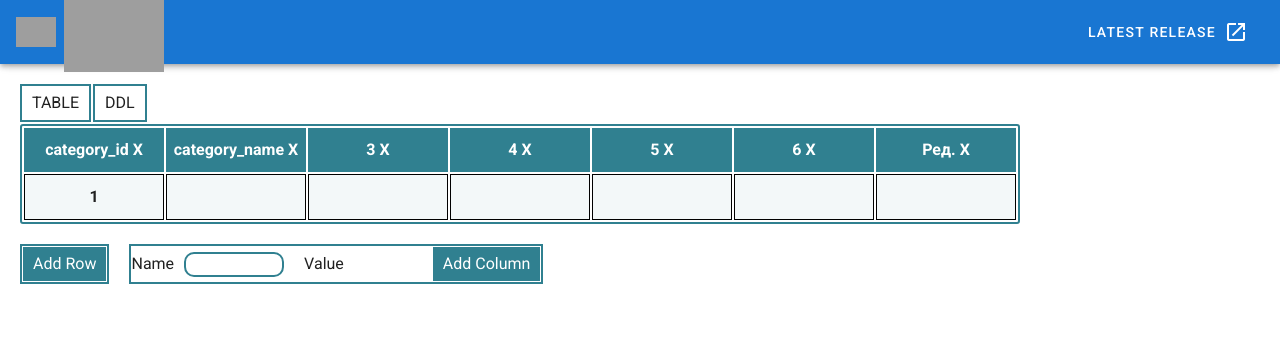
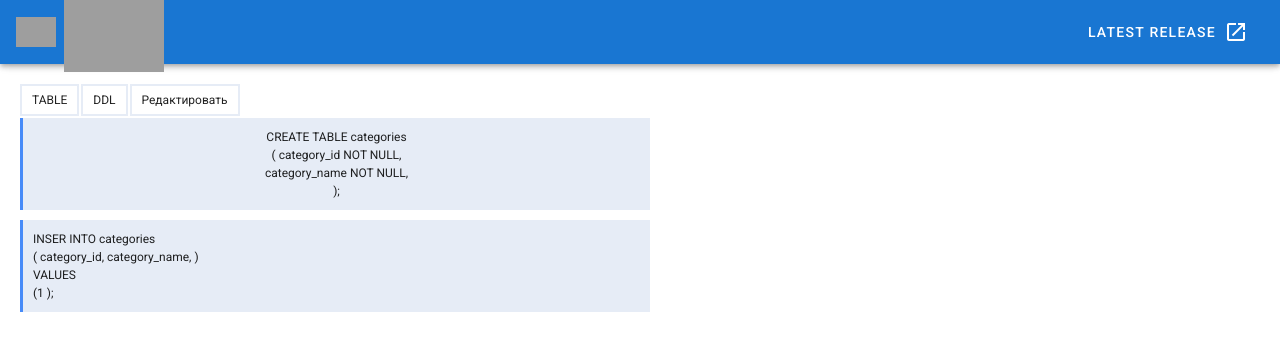
Before and after one commit to Owe7x/table, a Vue app: page / in a window 1280 px wide. Shown: the top 350 px of the page. Built offline with nearby package versions, Linux system fonts and the light colour scheme; grey boxes are pictures that could not be loaded.

Commit message:
New Design

```diff
--- a/src/components/v-table2.vue
+++ b/src/components/v-table2.vue
@@ -1,9 +1,22 @@
 <template>
     <div>
         <div id="lvTable">
-            <button class="button_table" @click="show = !show">TABLE</button>
-            <button class="button_table" @click="show = !show">DDL</button>
-            <div class="ddl" v-if="!show">
+            <div class="header-button">
+                <div class="toggle">
+                    <button class="button_table" @click="toggleButton()">TABLE</button>
+                    <button class="button_table" @click="toggleButton()">DDL</button>
+                </div>
+                <button class="button_table" @click="dialog = !dialog" title="Редактировать value">Редактировать</button>
+            </div>
+
+            <div class="ddl" v-if="show">
+                <div class="generate-table">
+                    <span>CREATE TABLE categories</span>
+                    <br>
+                    ( <span v-for="(item, index) in header" :key="index">
+                        {{item.name }} {{item.value}} NOT NULL, <br>
+                        </span> );
+                </div>
                 <div class="generate" v-for="(item, index) in tbData" :key="index">
                     <span>INSER INTO categories</span>
                     <br>
@@ -23,12 +36,13 @@
                 <table>
                     <thead>
                         <tr>
-                            <th v-for="(name, index) in header" :key="index" >
-                                {{name.name}}
-
+                            <th style="text-align: left" v-for="(name, index) in header" :key="index" >
+                                <div class="th">
+                                    {{name.name}}
+                                </div>
                                 <div class="header-modal" v-show="dialog" >
                                     <label for="" >
-                                    Value   <select  v-model="name.value" >
+                                    Value:   <select  v-model="name.value" >
                                                 <option >int</option>
                                                 <option >varchar</option>
                                                 <option >date</option>
@@ -36,12 +50,15 @@
                                             </select>
                                     </label>
                                 </div>
-
-                                <button class="b20" v-if="header.length > 1" v-on:click="fDeleteColumn(index)" title="Удалить колонку">X</button>
+                                <div class="header-modal" v-show="dialog" >
+                                    <label >
+                                    Name:
+                                    </label>
+                                    <input type="text" v-model="name.name">
+                                </div>
                             </th>
                             <th
                             >
-                            <button @click="dialog = !dialog" title="Редактировать value">Ред.</button>
                             X
                             </th>
                         </tr>
@@ -55,7 +72,7 @@
 
                                 <input type="text" v-model="entry[index ]" :key="index">
                             </td>
-                            <td><button class="b20" v-if="tbData.length > 1" v-on:click="fDeleteRow(index)" title="Удалить строку">DELETE</button></td>
+                            <td><button class="b20" v-if="tbData.length > 0" v-on:click="fDeleteRow(index)" title="Удалить строку">DELETE</button></td>
                         </tr>
                     </tbody>
                 </table>
@@ -85,6 +102,7 @@
 
 <script>
 
+
 export default {
     data() {
         return {
@@ -93,10 +111,6 @@ export default {
             header: [
                 {name: 'category_id', value: ''},
                 {name: 'category_name', value: ''},
-                {name: '3', value: ''},
-                {name: '4', value: ''},
-                {name: '5', value: ''},
-                {name: '6', value: ''}
             ],
             tbFullPrice: 0,
             tbData: [
@@ -106,22 +120,14 @@ export default {
             ],
             thData: [
                 {name: '1', value: ''},
-                {name: '2', value: ''},
-                {name: '3', value: ''},
-                {name: '4', value: ''},
-                {name: '5', value: ''},
             ],
             addTh: "",
-            newTbData: [
-                {}
-            ],
             counter: 0,
             innerValue: ''
         };
     },
     created() {
-        console.log(this.thData);
-        console.log(this.header);
+        console.log('Элементов в строке',this.thData);
     },
     methods: {
         addThData: function () {
@@ -133,6 +139,7 @@ export default {
 
             console.log('Элементов в строке', this.thData);
             console.log('Элементов в хэдере', this.header);
+            console.log('Строк', this.tbData);
 
         },
         fAddNewRow: function () {
@@ -146,20 +153,24 @@ export default {
         },
         fDeleteColumn: function (index) {
         // Удалить строку с номером index из таблицы
-        this.header.splice(index, 1);
-        this.thData.splice(index, 1)
+        this.header.splice(index, 1)
         },
-
+        toggleButton: function() {
+            this.show = !this.show
+        }
     },
 };
 </script>
 
 <style lang="scss" scoped>
+* {
+    font-size: 12px;
+}
 
 table {
     width: 630px;
     margin: auto;
-    border: 2px solid #308090;
+    border: 1px solid #e6ecf6;
     border-radius: 3px;
     background-color: #fff;
 }
@@ -167,27 +178,61 @@ thead {
     width: 100%;
     position: relative;
 }
+.th {
+    padding: 5px 15px
+}
 .header-modal {
-    position: absolute;
-    top: 14%;
-    background: #308090;
+    background: #e6ecf6;
     padding: 5px 15px;
+    select {
+        border: 1px solid #f3f8f9
+    }
+    input {
+        border: 1px solid  #f3f8f9;
+    }
 }
 #lvTable {
     width: 630px;
     margin: 20px 0px 0px 20px;
 }
+.generate-table {
+    padding: 10px;
+    background-color: #e6ecf6;
+    border-left: 3px solid #478bf8;
+    margin-bottom: 10px;
+    text-align: center;
+}
+.generate {
+    padding: 10px;
+    background-color: #e6ecf6;
+    border-left: 3px solid #478bf8;
+}
+.header-button {
+    display: flex;
+
+}
 .button_table {
     padding: 5px 10px;
-    border: 2px solid #308090;
+    border: 2px solid #e6ecf6;
+
     margin-bottom: 2px;
     margin-right: 2px;
+    &:hover {
+        border: 2px solid #9fa3aa;
+        background: #e6ecf6;
+    }
+    &:focus {
+        outline: none
+    }
+}
+.b20{
+    margin-left: 10px;
 }
 .footer {
     margin-top: 20px;
     display: flex;
     &_block {
-        border: 2px solid #308090;
+        border: 2px solid #e6ecf6;
         display: flex;
         align-items: center;
         margin-right: 20px;
@@ -198,14 +243,21 @@ thead {
             width: 100px;
             margin-left: 10px;
             margin-right: 20px;
-            border: 2px solid  #308090;
+            border: 2px solid  #e6ecf6;
             border-radius: 10px;
         }
         button {
-            color: white;
-            background-color: #308090;
+            color: rgb(0, 0, 0);
+            background-color: #e6ecf6;
             padding: 5px 10px;
             border: 1px solid white;
+            &:hover {
+                border: 2px solid #9fa3aa;
+                background: #e6ecf6;
+            }
+            &:focus {
+                outline: none
+            }
         }
     }
 }
@@ -214,12 +266,14 @@ td {
   /* Общие параметры заголовка и строк */
     min-width: 50px;
     padding: 10px 0px;
+    border: 1px solid #e6ecf6;
 }
 th {
     min-width: 140px;
-    background-color: #308090;
-    color: #ffffff;
+    background-color:#e7ecf5;
+    color: #000000;
     cursor: default;
+
     -webkit-user-select: none;
     -moz-user-select: none;
     -ms-user-select: none;
@@ -228,12 +282,12 @@ th {
 input {
     font-family: Helvetica Neue, Arial, sans-serif;
     font-size: 14px;
-    color: #106070;
+    color: #000000;
 
     width: 100%;
 }
 td {
     background-color: #f3f8f9;
-    border: 1px solid black;
+    padding: 10px 5px;
 }
 </style>
```
